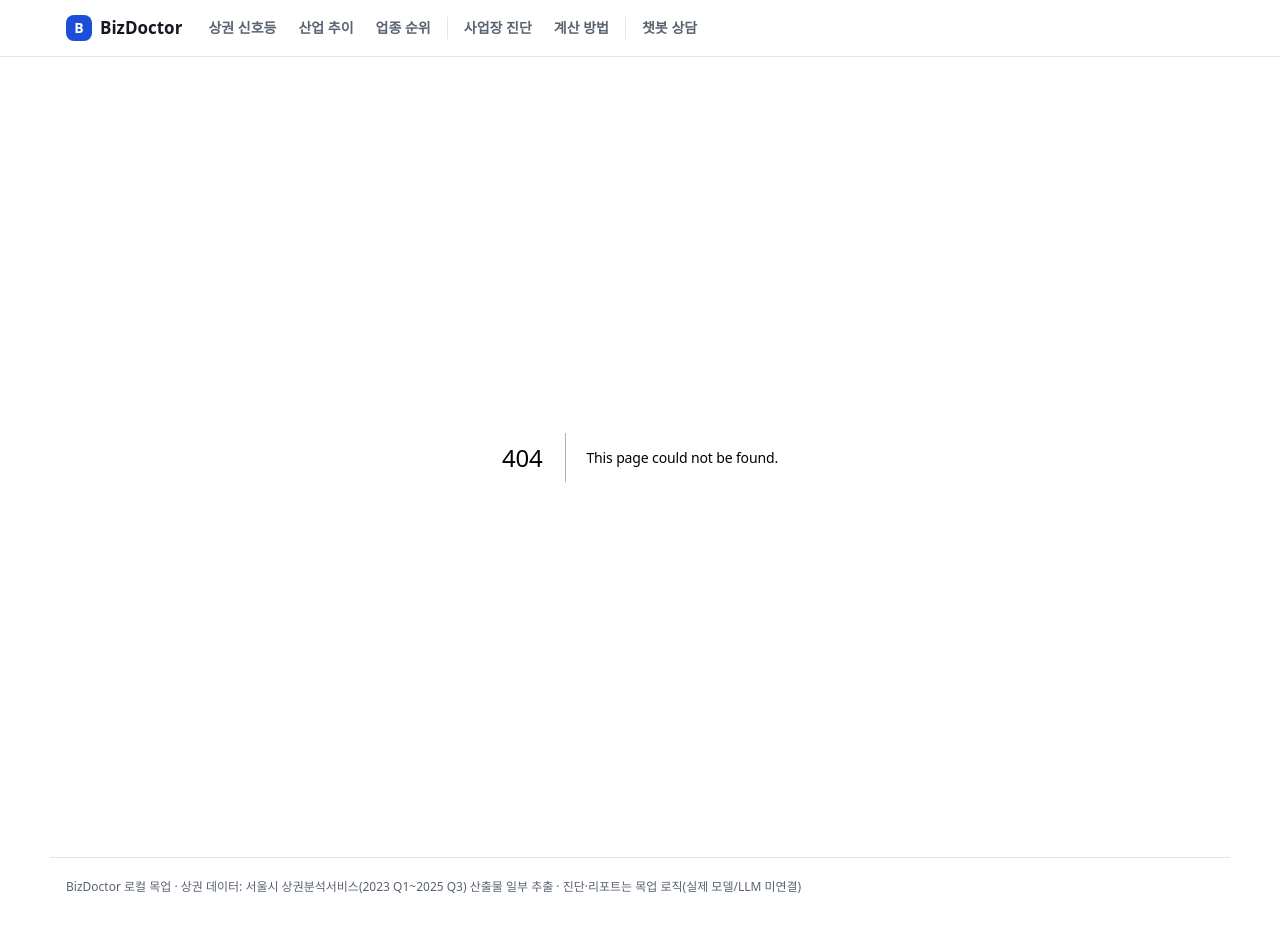
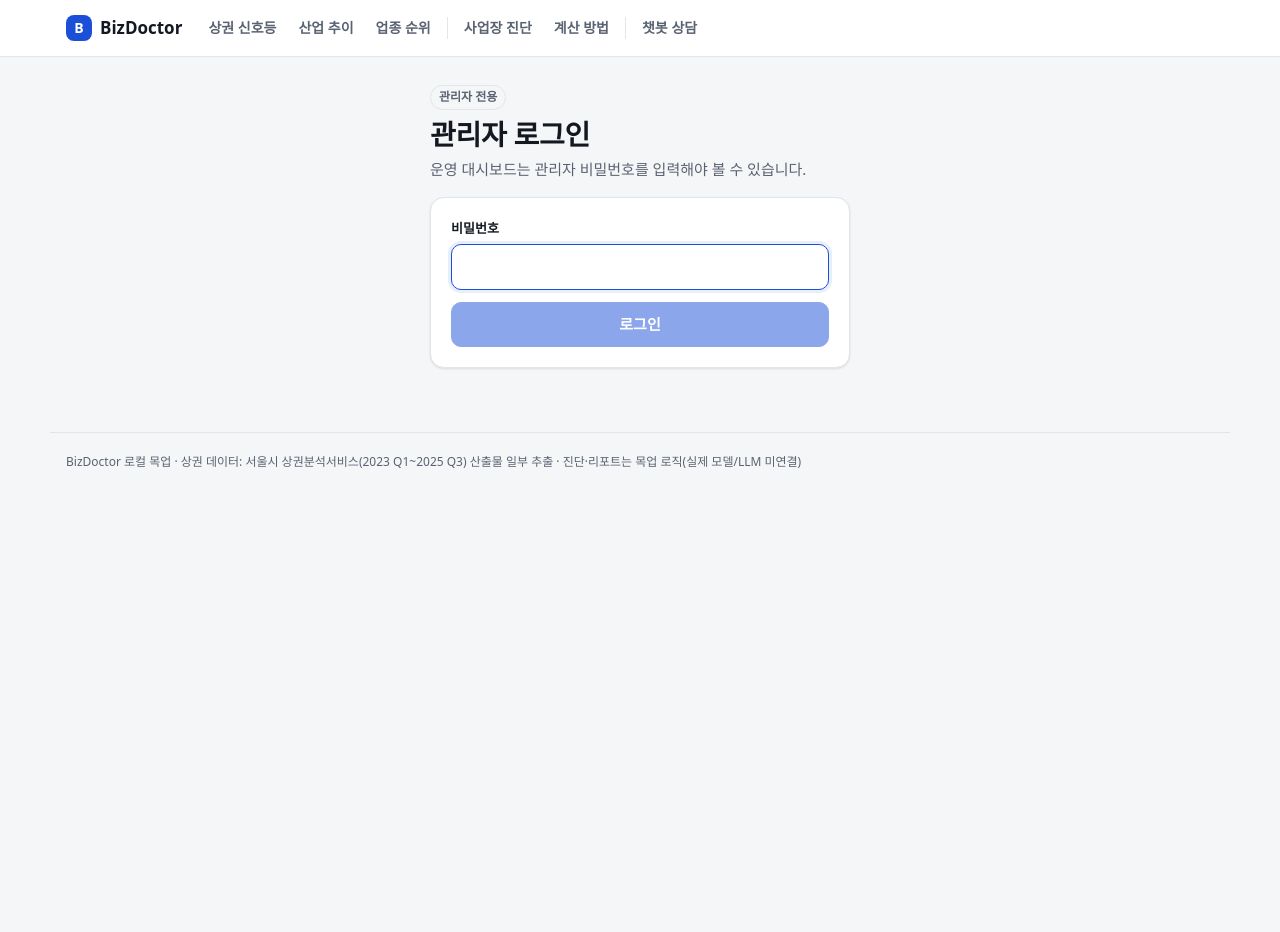
Before and after one commit to pj002321/BizDoctor, a Next.js app in the folder web_mockup/: page /admin/login in a window 1280 px wide. Before the commit this address had no page. Shown: the top 932 px of the page. After the commit the page ends 800 px from the top, so only its background shows below. Built offline with nearby package versions, Linux system fonts and the light colour scheme.

Commit message:
feature: 관리자 로그인 추가

```diff
--- /dev/null
+++ b/web_mockup/app/admin/login/page.tsx
@@ -0,0 +1,54 @@
+'use client';
+import { useState } from 'react';
+
+export default function AdminLoginPage() {
+  const [password, setPassword] = useState('');
+  const [error, setError] = useState('');
+  const [loading, setLoading] = useState(false);
+
+  async function submit(e: React.FormEvent) {
+    e.preventDefault();
+    setLoading(true);
+    setError('');
+    const res = await fetch('/api/admin/login', {
+      method: 'POST',
+      headers: { 'Content-Type': 'application/json' },
+      body: JSON.stringify({ password }),
+    });
+    setLoading(false);
+    if (res.ok) {
+      window.location.href = '/admin';
+      return;
+    }
+    const body = await res.json().catch(() => ({}));
+    setError(body.error ?? '로그인에 실패했습니다.');
+  }
+
+  return (
+    <div className="page" style={{ maxWidth: 420, margin: '0 auto' }}>
+      <div className="page-head">
+        <span className="badge badge-outline" style={{ justifySelf: 'start' }}>관리자 전용</span>
+        <h1>관리자 로그인</h1>
+        <p>운영 대시보드는 관리자 비밀번호를 입력해야 볼 수 있습니다.</p>
+      </div>
+      <form className="card stack" onSubmit={submit}>
+        <div className="field">
+          <label htmlFor="admin-password">비밀번호</label>
+          <input
+            id="admin-password"
+            type="password"
+            className="input"
+            autoComplete="current-password"
+            value={password}
+            onChange={(e) => setPassword(e.target.value)}
+            autoFocus
+          />
+        </div>
+        {error && <p className="error" role="alert">{error}</p>}
+        <button type="submit" className="btn btn-primary" disabled={loading || !password}>
+          {loading ? '확인 중…' : '로그인'}
+        </button>
+      </form>
+    </div>
+  );
+}
--- /dev/null
+++ b/web_mockup/app/api/admin/login/route.ts
@@ -0,0 +1,22 @@
+// POST /api/admin/login — 관리자 비밀번호 확인 후 로그인 쿠키 발급
+import { NextResponse } from 'next/server';
+import { ADMIN_COOKIE, ADMIN_SESSION_HOURS, adminSessionToken } from '@/lib/adminAuth';
+
+export async function POST(req: Request) {
+  const token = await adminSessionToken();
+  if (!token) {
+    return NextResponse.json({ error: '서버에 관리자 비밀번호가 설정되지 않았습니다. (.env.local)' }, { status: 500 });
+  }
+  const { password } = await req.json().catch(() => ({ password: '' }));
+  if (password !== process.env.ADMIN_PASSWORD) {
+    return NextResponse.json({ error: '비밀번호가 올바르지 않습니다.' }, { status: 401 });
+  }
+  const res = NextResponse.json({ ok: true });
+  res.cookies.set(ADMIN_COOKIE, token, {
+    httpOnly: true, // 브라우저 스크립트에서 읽을 수 없음
+    sameSite: 'lax',
+    path: '/',
+    maxAge: 60 * 60 * ADMIN_SESSION_HOURS,
+  });
+  return res;
+}
--- /dev/null
+++ b/web_mockup/app/api/admin/logout/route.ts
@@ -0,0 +1,9 @@
+// POST /api/admin/logout — 로그인 쿠키 삭제
+import { NextResponse } from 'next/server';
+import { ADMIN_COOKIE } from '@/lib/adminAuth';
+
+export async function POST() {
+  const res = NextResponse.json({ ok: true });
+  res.cookies.set(ADMIN_COOKIE, '', { path: '/', maxAge: 0 });
+  return res;
+}
--- /dev/null
+++ b/web_mockup/lib/adminAuth.ts
@@ -0,0 +1,13 @@
+// 관리자 로그인 쿠키 (middleware와 로그인 API가 같이 사용)
+export const ADMIN_COOKIE = 'admin_session';
+export const ADMIN_SESSION_HOURS = 8;
+
+// 비밀번호 자체를 쿠키에 넣지 않고 해시값을 넣음
+export async function adminSessionToken(): Promise<string | null> {
+  const password = process.env.ADMIN_PASSWORD;
+  if (!password) return null;
+  const secret = process.env.ADMIN_SECRET ?? '';
+  const data = new TextEncoder().encode(`${password}:${secret}`);
+  const hash = await crypto.subtle.digest('SHA-256', data);
+  return Array.from(new Uint8Array(hash)).map((b) => b.toString(16).padStart(2, '0')).join('');
+}
```
Also changed, not shown: web_mockup/app/admin/page.tsx (added, +12 -0 lines), web_mockup/components/AdminLogout.tsx (added, +9 -0 lines), web_mockup/components/AdminNav.tsx (added, +15 -0 lines), web_mockup/middleware.ts (added, +22 -0 lines).
